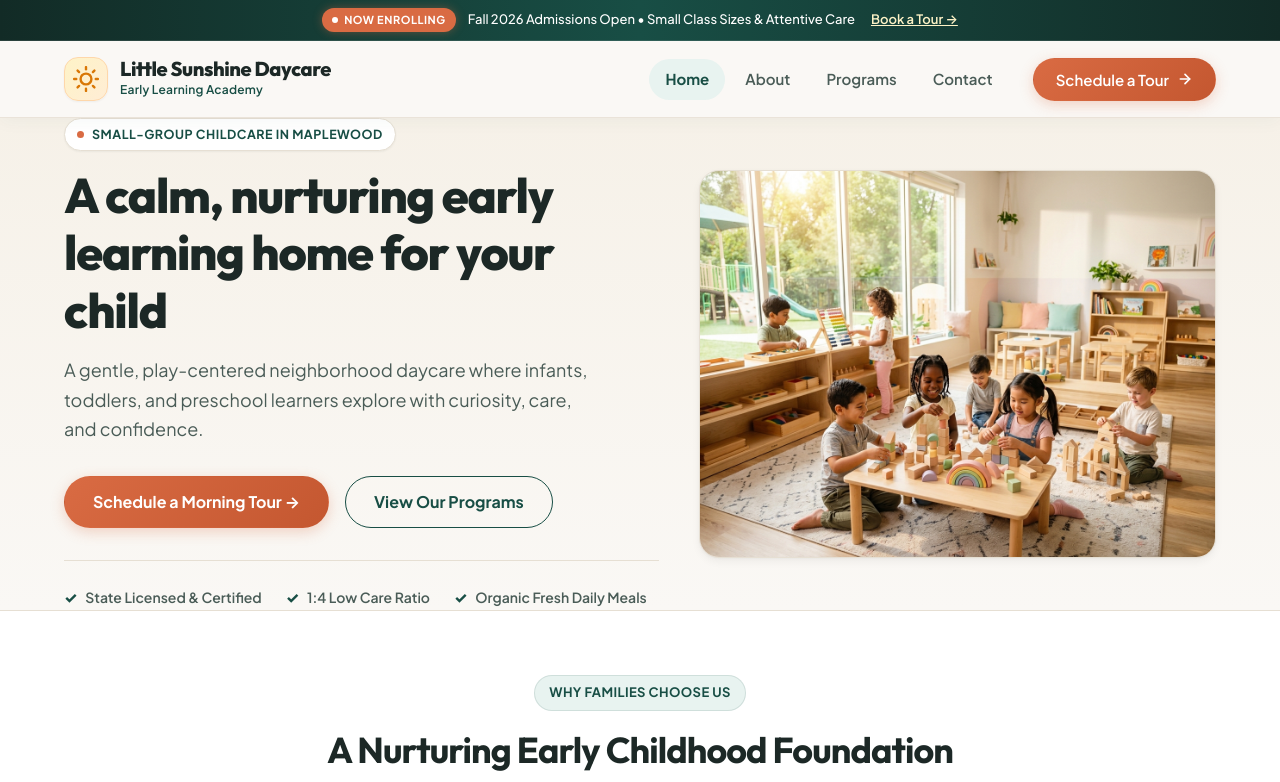
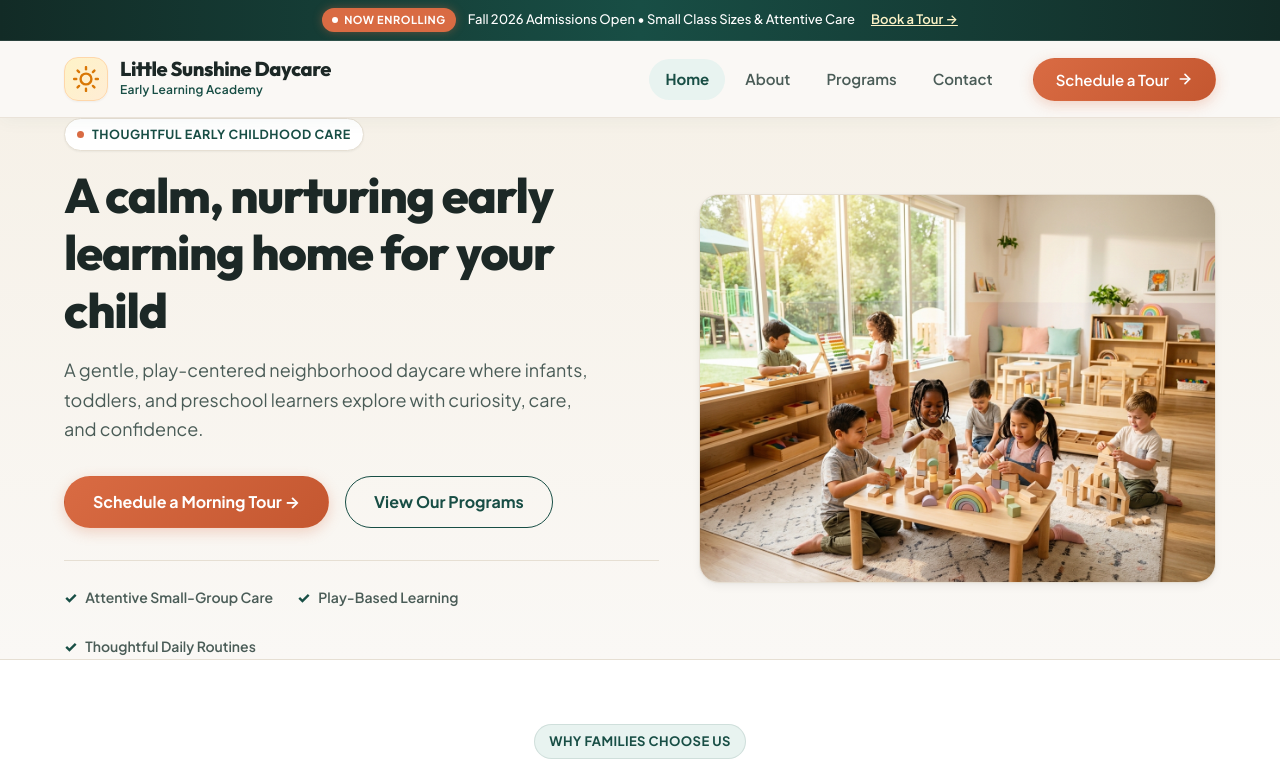
Before and after one commit to Sankalpa-KMCP/day_care, a React (Vite) app: page / in a window 1280 px wide. Shown: the top 782 px of the page. Built offline with nearby package versions, Linux system fonts and the light colour scheme.

Commit message:
fix: remove unsupported daycare marketing claims

```diff
--- a/src/pages/HomePage.jsx
+++ b/src/pages/HomePage.jsx
@@ -109,7 +109,7 @@ export default function HomePage() {
           <div className="hero-content">
             <span className="hero-badge">
               <span className="hero-badge-dot" aria-hidden="true"></span>
-              Small-Group Childcare in Maplewood
+              Thoughtful Early Childhood Care
             </span>
             <h1 className="hero-title">
               A calm, nurturing early learning home for your child
@@ -129,15 +129,15 @@ export default function HomePage() {
             <div className="hero-trust-row">
               <div className="hero-trust-item">
                 <span className="hero-trust-check" aria-hidden="true">✓</span>
-                <span>State Licensed & Certified</span>
+                <span>Attentive Small-Group Care</span>
               </div>
               <div className="hero-trust-item">
                 <span className="hero-trust-check" aria-hidden="true">✓</span>
-                <span>1:4 Low Care Ratio</span>
+                <span>Play-Based Learning</span>
               </div>
               <div className="hero-trust-item">
                 <span className="hero-trust-check" aria-hidden="true">✓</span>
-                <span>Organic Fresh Daily Meals</span>
+                <span>Thoughtful Daily Routines</span>
               </div>
             </div>
           </div>
@@ -146,7 +146,7 @@ export default function HomePage() {
             <div className="hero-image-frame">
               <img
                 src="/images/hero_daycare_play.jpg"
-                alt="Children playing with natural wooden blocks in our sunlit Maplewood classroom"
+                alt="Children playing with natural wooden blocks in a sunlit classroom"
                 className="hero-main-img"
               />
             </div>
```
